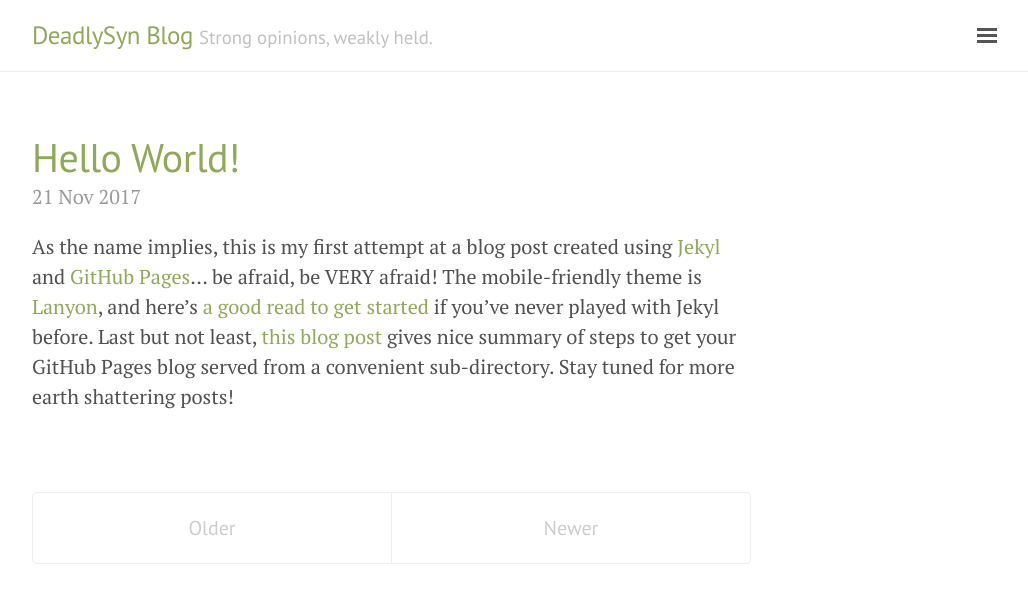
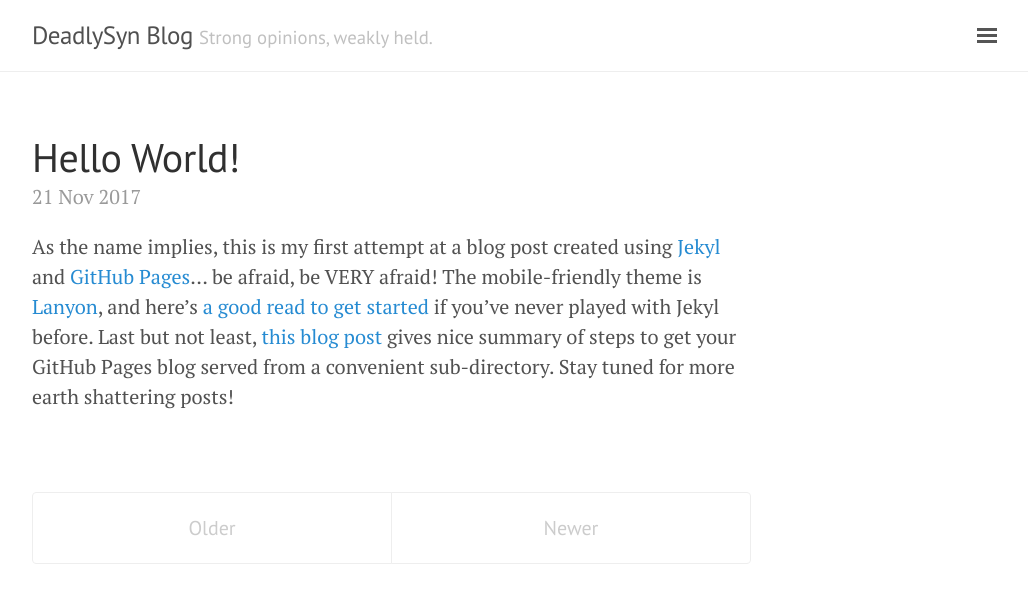
Before and after one commit to deadlysyn/blog, a Jekyll site: the page built from index.html, in a window 1280 px wide. Shown: the top 603 px of the page, without its empty margins (248-1276 px from the left). Built offline with Jekyll 4.4.1, drawn with Linux system fonts in a browser that asks for light colours; the list of posts is cut into pages by our own code.

Commit message:
revert to default theme

```diff
--- a/_layouts/default.html
+++ b/_layouts/default.html
@@ -3,7 +3,7 @@
 
   {% include head.html %}
 
-  <body class="theme-base-0b layout-reverse sidebar-overlay">
+  <body class="layout-reverse sidebar-overlay">
 
     {% include sidebar.html %}
 
```
